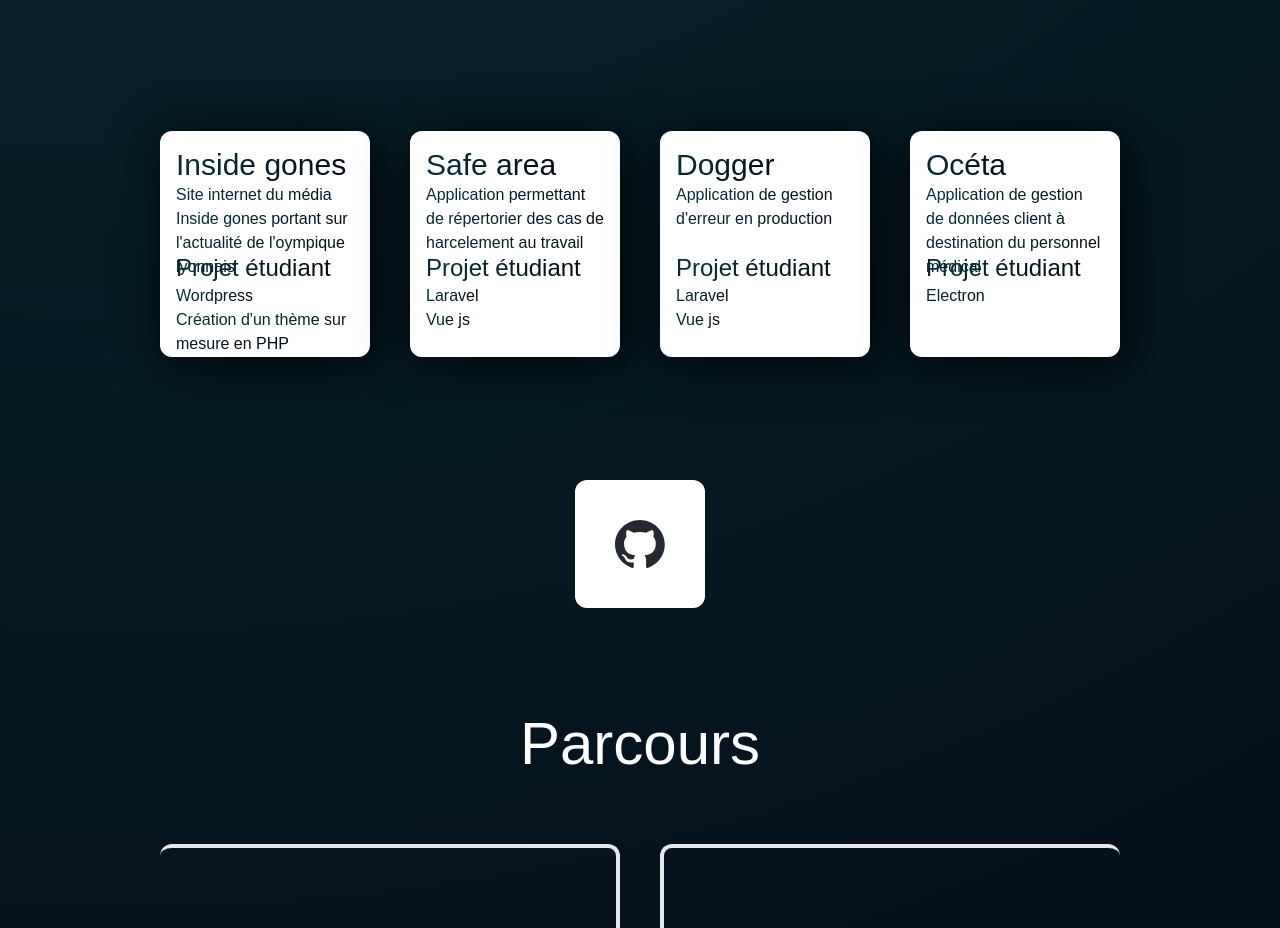
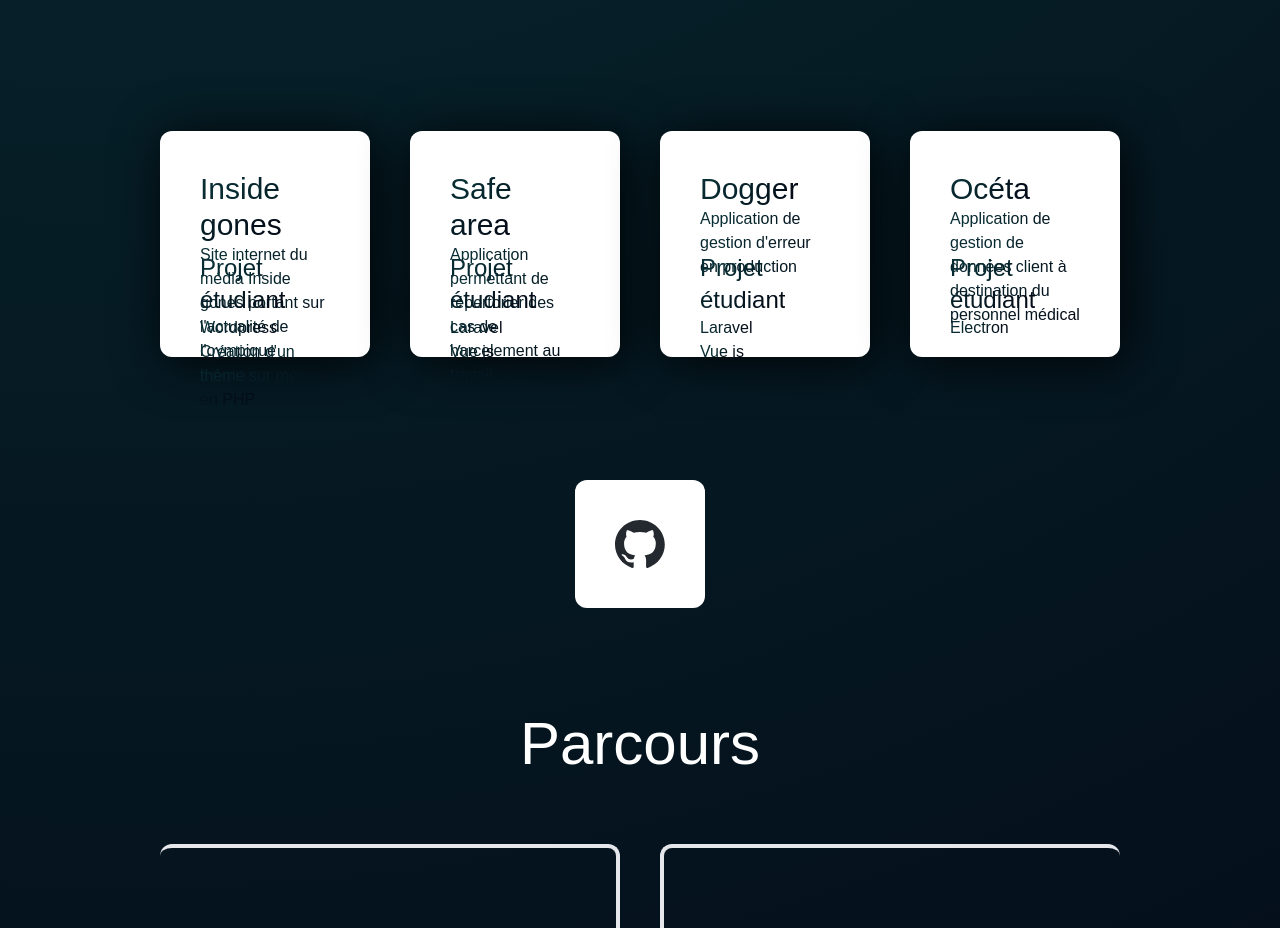
Before and after one commit to DreamsEvz/portfolio-next, a Next.js app: page / in a window 1280 px wide. Shown: the part 1820-2748 px from the top of the page. Built offline with nearby package versions, Linux system fonts and the light colour scheme; a web font is replaced by a local one.

Commit message:
change padding

```diff
--- a/src/app/components/projects.tsx
+++ b/src/app/components/projects.tsx
@@ -8,7 +8,7 @@ const Projects = () => {
                     <span className="text-6xl">Projets</span>
                 </div>
                 <div className="h-2/4 grid grid-cols-2 items-center gap-4 md:gap-10 md:grid-cols-4">
-                    <div className="flex flex-col aspect-square bg-white p-10 rounded-xl picture-shadow sm:p-4">
+                    <div className="flex flex-col aspect-square bg-white rounded-xl picture-shadow p-4 md:p-10">
                         <div className='h-1/2'>
                             <span className='gradient-text text-3xl'>Inside gones</span>
                             <p className='gradient-text'>Site internet du média Inside gones portant sur l&apos;actualité de l&apos;oympique lyonnais</p>
@@ -21,7 +21,7 @@ const Projects = () => {
                             <span className='gradient-text'>Création d&apos;un thème sur mesure en PHP</span>
                         </div>
                     </div>
-                    <div className="flex flex-col aspect-square bg-white p-10 rounded-xl picture-shadow sm:p-4">
+                    <div className="flex flex-col aspect-square bg-white rounded-xl picture-shadow p-4 md:p-10">
                         <div className='h-1/2'>
                             <span className='gradient-text text-3xl'>Safe area</span>
                             <p className='gradient-text'>Application permettant de répertorier des cas de harcelement au travail</p>
@@ -35,7 +35,7 @@ const Projects = () => {
                         </div>
                     </div>
 
-                    <div className="flex flex-col aspect-square bg-white p-10 rounded-xl picture-shadow sm:p-4">
+                    <div className="flex flex-col aspect-square bg-white rounded-xl picture-shadow p-4 md:p-10">
                         <div className='h-1/2'>
                             <span className='gradient-text text-3xl'>Dogger</span>
                             <p className='gradient-text'>Application de gestion d&apos;erreur en production</p>
@@ -48,7 +48,7 @@ const Projects = () => {
                             <span className='gradient-text'>Vue js</span>
                         </div>
                     </div>
-                    <div className="flex flex-col aspect-square bg-white p-10 rounded-xl picture-shadow sm:p-4">
+                    <div className="flex flex-col aspect-square bg-white rounded-xl picture-shadow p-4 md:p-10">
                         <div className='h-1/2'>
                             <span className='gradient-text text-3xl sm:text-md'>Océta</span>
                             <p className='gradient-text'>Application de gestion de données client à destination du personnel médical</p>
```
